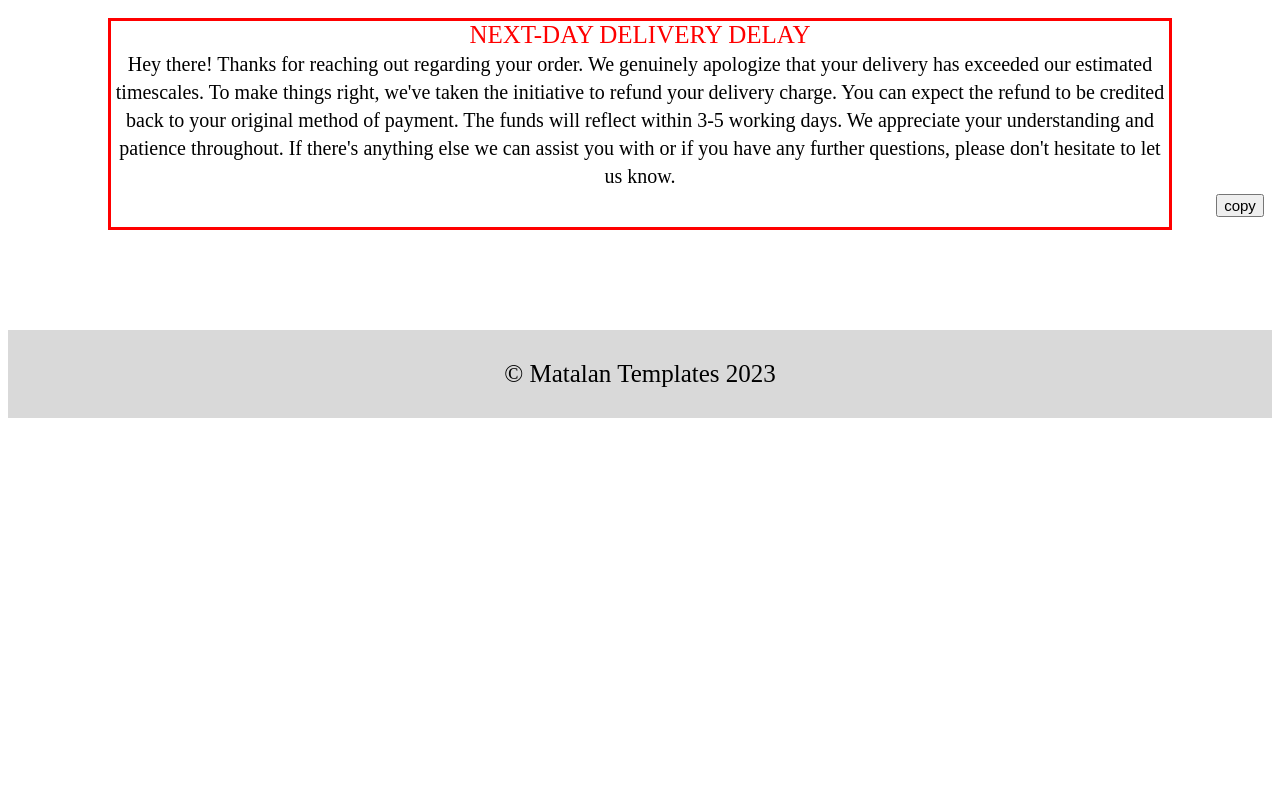
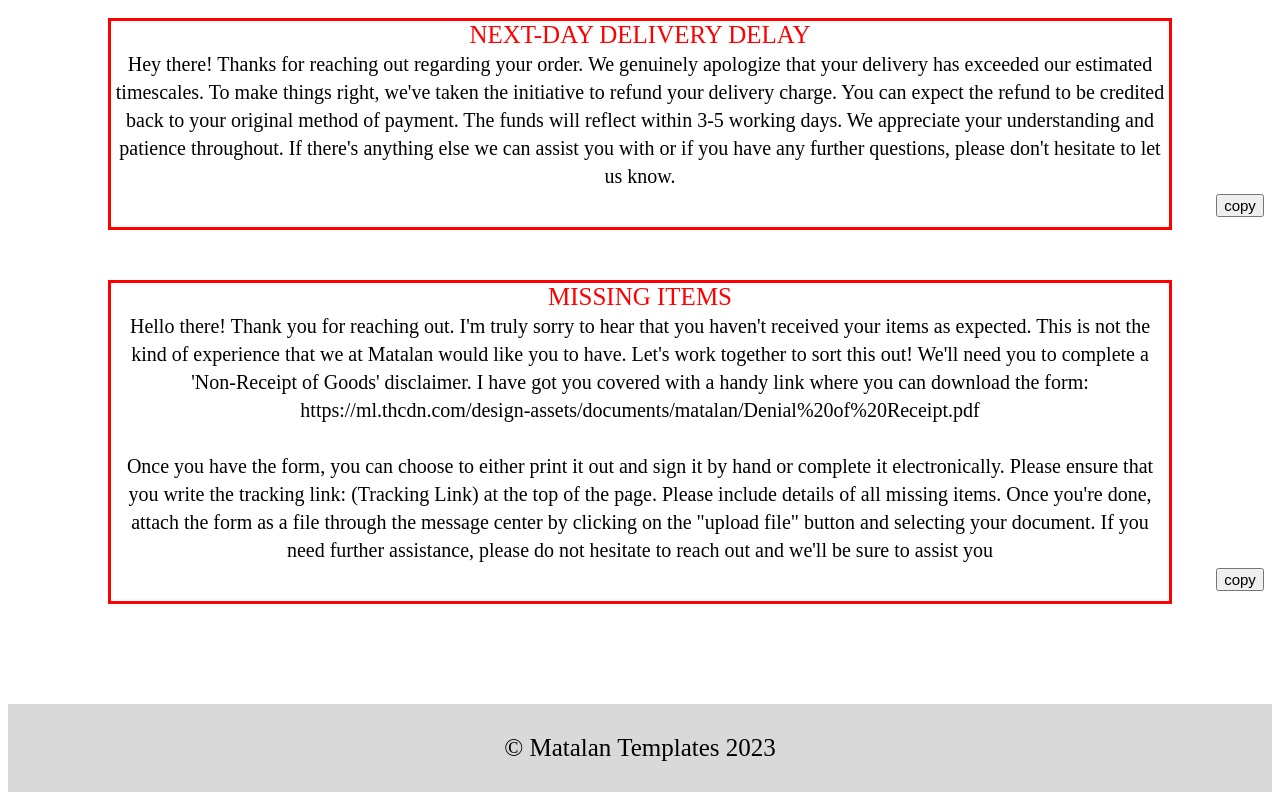
Before and after one commit to PhilaniKemele/Matalan-Templates, a plain HTML site: page index.html in a window 1280 px wide. Shown: the part 2547-3347 px from the top of the page. Before the commit the page ends 2973 px from the top, so only its background shows below. Drawn offline with Linux system fonts and the light colour scheme.

Commit message:
Update index.html

```diff
--- a/index.html
+++ b/index.html
@@ -85,10 +85,17 @@
             <button class="copy" onclick="copyToClipboard(this.parentElement)">copy</button>
         </div>
 
+		<div class="card-list">
+            <p1>MISSING ITEMS</p1><br>
+            <p2> Hello there! Thank you for reaching out. I'm truly sorry to hear that you haven't received your items as expected. This is not the kind of experience that we at Matalan would like you to have. Let's work together to sort this out! We'll need you to complete a 'Non-Receipt of Goods' disclaimer. I have got you covered with a handy link where you can download the form: https://ml.thcdn.com/design-assets/documents/matalan/Denial%20of%20Receipt.pdf <br>
+<br>
+Once you have the form, you can choose to either print it out and sign it by hand or complete it electronically. Please ensure that you write the tracking link: (Tracking Link) at the top of the page. Please include details of all missing items. Once you're done, attach the form as a file through the message center by clicking on the "upload file" button and selecting your document. If you need further assistance, please do not hesitate to reach out and we'll be sure to assist you </p2> <br>
+            <button class="copy" onclick="copyToClipboard(this.parentElement)">copy</button>
+        </div>
+
     </div>
 
     <button id="scrollToTopBtn" onclick="scrollToTop()">Scroll to Top</button>
-
 
     <footer>
         © Matalan Templates 2023
```
